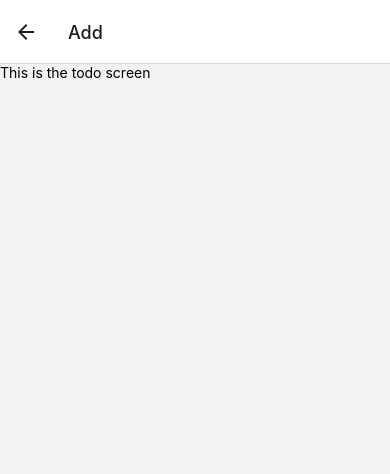
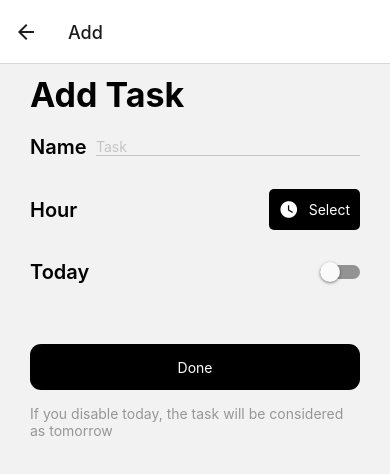
Before and after one commit to LizandroBackEnd/To_do_app, a React Native app: screen /Add in a window 390 px wide. Shown: the top 474 px of the page. Built offline with nearby package versions, Linux system fonts and the light colour scheme.

Commit message:
ci: Finished desing the To do App, lack add logic | Dev: Lizandro

```diff
--- a/package.json
+++ b/package.json
@@ -10,6 +10,7 @@
   },
   "dependencies": {
     "@expo/metro-runtime": "~3.1.3",
+    "@react-native-community/datetimepicker": "^7.6.3",
     "@react-navigation/native": "^6.1.17",
     "@react-navigation/native-stack": "^6.9.26",
     "@react-navigation/stack": "^6.3.29",
--- a/screens/AddTodo.js
+++ b/screens/AddTodo.js
@@ -1,12 +1,116 @@
 import * as React from 'react';
-import { View, Text} from 'react-native';
+import { View, Text, TouchableOpacity, StyleSheet, Button, TextInput, Switch} from 'react-native';
+import DateTimePicker from '@react-native-community/datetimepicker';
+import Icon from 'react-native-vector-icons/MaterialCommunityIcons';
 
 export default function AddTodo() {
+    const [name, setName] = React.useState('');
+    const [date, setDate] = React.useState(new Date());
+    const [isToday, setIsToday] = React.useState(false);
+    const [showPicker, setShowPicker] = React.useState(false);
+
+    const onChange = (event, selectedDate) => {
+        const currentDate = selectedDate || date;
+        setDate(currentDate);
+        setShowPicker(false);
+    };
+
     return (
-        <View>
-            <Text>
-                This is the todo screen
-            </Text>
+        <View style={styles.container}>
+            <Text style={styles.title}>Add Task</Text>
+            <View style={styles.inputContainer}>
+                <Text style={styles.inputTitle}>Name</Text>
+                <TextInput
+                    style={ styles.textInput }
+                    placeholder="Task"
+                    placeholderTextColor="#00000030"
+                    onChangeText={(text) => {setName(text)}}
+                />
+            </View>
+            <View style={styles.inputContainer}>
+                <Text style={styles.inputTitle}>Hour</Text>
+
+                <TouchableOpacity style={styles.buttonPicker} onPress={() => setShowPicker(true)}>
+                    <View style={styles.iconWithText}>
+                        <Icon name="clock" size={20} color="#fff" />
+                        <Text style={styles.buttonText}>Select</Text>
+                    </View>
+                </TouchableOpacity>
+                {showPicker && (
+                    <DateTimePicker
+                        value={date}
+                        mode={'time'}
+                        is24Hour={true}
+                        onChange={onChange}
+                        style={{ width: '80%' }}
+                    />
+                )}
+            </View>
+            <View style={styles.inputContainer}>
+                <Text style={styles.inputTitle}>Today</Text>
+                <Switch
+                    value={isToday}
+                    onValueChange={(value) => {setIsToday(value)}}
+                />
+            </View>
+            <TouchableOpacity style={styles.button}>
+                <Text style={{ color: '#fff' }}>Done</Text>
+            </TouchableOpacity>
+            <Text style={{ color: '#00000060' }}>If you disable today, the task will be considered as tomorrow</Text>
         </View>
     )
 }
+
+const styles = StyleSheet.create({
+    container: {
+        flex: 1,
+        backgroundColor:  'bold',
+        paddingHorizontal: 30,
+    },
+    title: {
+        fontSize: 34,
+        fontWeight: 'bold',
+        marginBottom: 20,
+        marginTop: 10,
+    },
+    inputTitle: {
+        fontSize: 20,
+        fontWeight: '600',
+        lineHeight: 24,
+    },
+    textInput: {
+        borderBottomColor: '#00000030',
+        borderBottomWidth: 1,
+        width: '80%',
+    },
+    inputContainer: {
+        flexDirection: 'row',
+        justifyContent: 'space-between',
+        alignItems: 'center',
+        paddingBottom: 30,
+    },
+    button: {
+        marginTop: 30,
+        marginBottom: 15,
+        alignItems: 'center',
+        justifyContent: 'center',
+        backgroundColor: '#000000',
+        height: 46,
+        borderRadius: 11,
+    },
+    buttonPicker: {
+        backgroundColor: '#000000',
+        padding: 10,
+        borderRadius: 5,
+        alignItems: 'center',
+    },
+    iconWithText: {
+        flexDirection: 'row',
+        alignItems: 'center',
+    },
+    buttonText: {
+        color: '#fff',
+        marginLeft: 10,
+    },
+
+})
```
Also changed, not shown: 1 other file (tests, documents, lock files or other folders).
